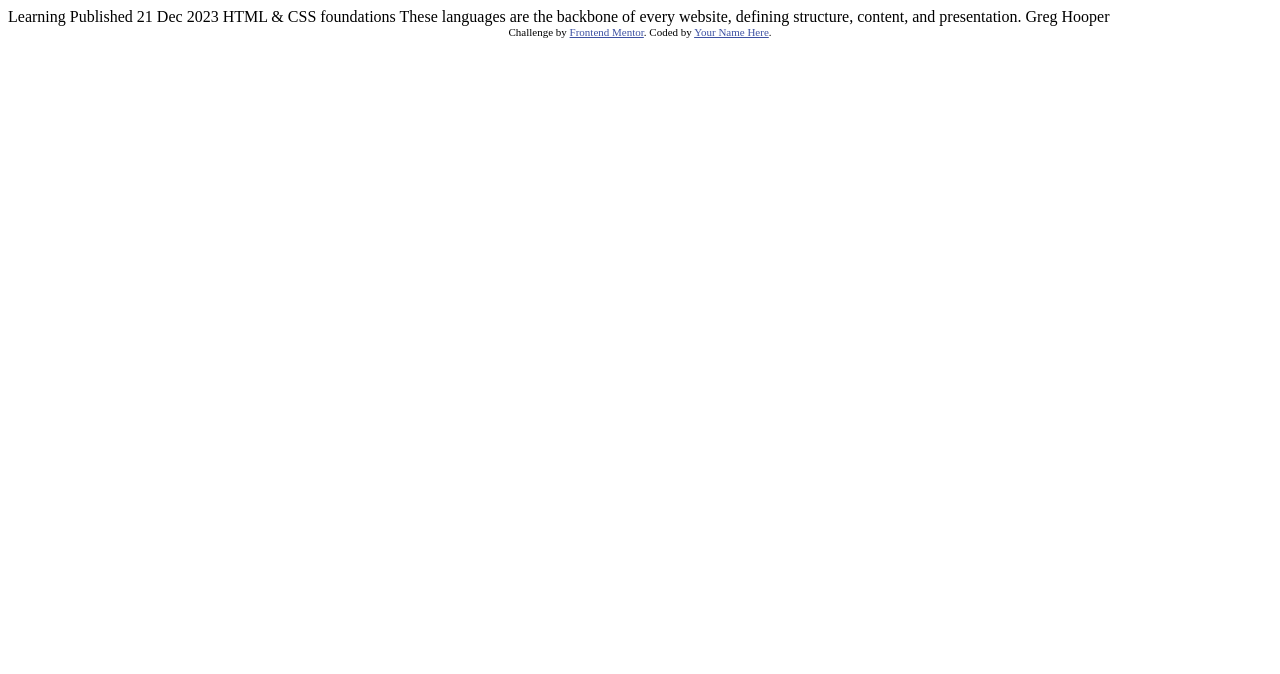
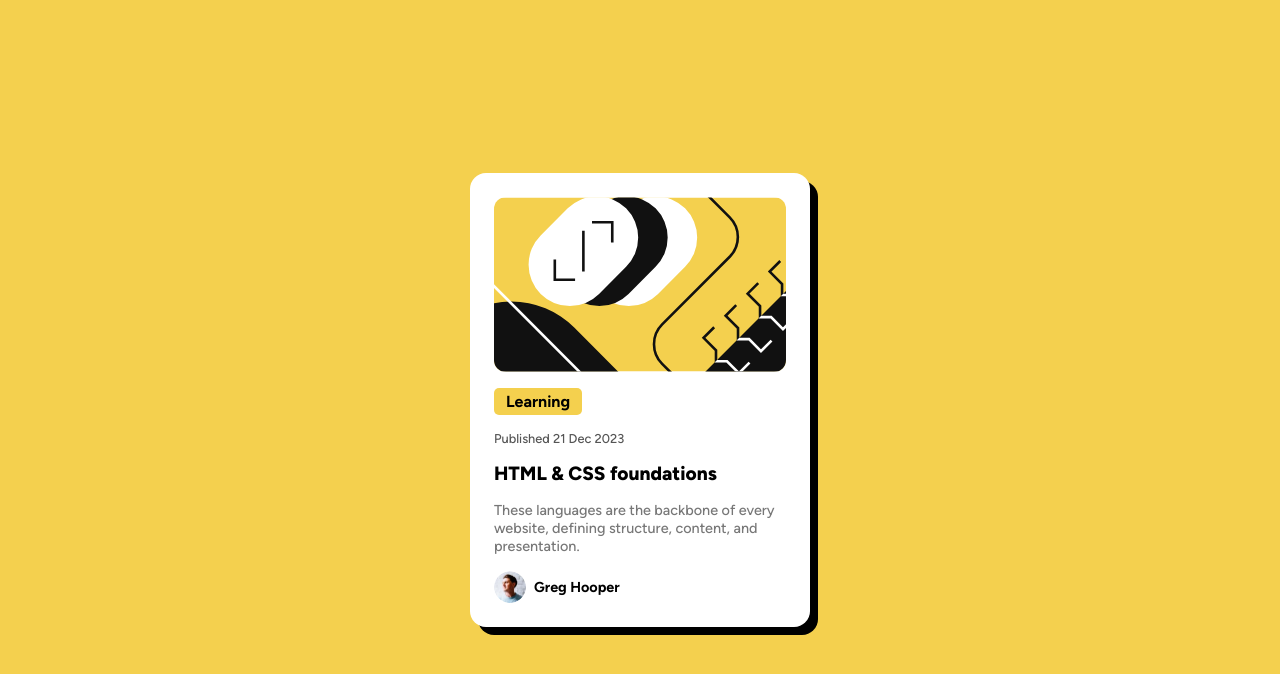
Before and after one commit to Readollar/blog-card, a plain HTML site: page index.html in a window 1280 px wide. Drawn offline with Linux system fonts and the light colour scheme.

Commit message:
Final update before submission

```diff
--- a/index.html
+++ b/index.html
@@ -2,33 +2,26 @@
 <html lang="en">
 <head>
   <meta charset="UTF-8">
-  <meta name="viewport" content="width=device-width, initial-scale=1.0"> <!-- displays site properly based on user's device -->
-
+  <meta name="viewport" content="width=device-width, initial-scale=1.0">
   <link rel="icon" type="image/png" sizes="32x32" href="./assets/images/favicon-32x32.png">
-
+  <link rel="stylesheet" href="styles.css">
   <title>Frontend Mentor | Blog preview card</title>
-
-  <!-- Feel free to remove these styles or customise in your own stylesheet 👍 -->
-  <style>
-    .attribution { font-size: 11px; text-align: center; }
-    .attribution a { color: hsl(228, 45%, 44%); }
-  </style>
 </head>
 <body>
-
-  Learning
-
-  Published 21 Dec 2023
-
-  HTML & CSS foundations
-
-  These languages are the backbone of every website, defining structure, content, and presentation.
-
-  Greg Hooper
-
-  <div class="attribution">
-    Challenge by <a href="https://www.frontendmentor.io?ref=challenge" target="_blank">Frontend Mentor</a>.
-    Coded by <a href="#">Your Name Here</a>.
+  <main>
+  <div class="card">
+    <img src="/assets/images/illustration-article.svg" alt="Article illustration" class="thumbnail">
+    <span class="category">Learning</span>
+    <span class="publish-date">Published 21 Dec 2023</span>
+    <h1 class="title">HTML & CSS foundations</h1>
+    <p class="description">
+      These languages are the backbone of every website, defining structure, content, and presentation.
+    </p>
+    <div class="author">
+      <img src="/assets/images/image-avatar.webp" alt="Greg Hooper avatar">
+      <span>Greg Hooper</span>
+    </div>
   </div>
+  </main>
 </body>
 </html>
--- /dev/null
+++ b/styles.css
@@ -0,0 +1,85 @@
+@font-face {
+      font-family: 'Figtree';
+      src: url('/assets/fonts/Figtree-VariableFont_wght.ttf') format('truetype');
+      font-weight: 500 800;
+      font-style: normal;
+}
+
+* {
+    margin: 0;
+    padding: 0;
+    box-sizing: border-box;
+}
+
+ body {
+      font-family: 'Figtree', sans-serif;
+      font-size: 16px;
+      background-color: #f4d04e;
+      display: flex;
+      justify-content: center;
+      align-items: center;
+      min-height: 100vh;
+}
+
+.card {
+      background-color: white;
+      border-radius: 1rem;
+      box-shadow: 8px 8px 0px black;
+      padding: 1.5rem;
+      max-width: 340px;
+      display: flex;
+      flex-direction: column;
+      gap: 1rem;
+}
+
+.card img.thumbnail {
+      width: 100%;
+      border-radius: 0.75rem;
+}
+
+.category {
+      background-color: #f4d04e;
+      padding: 0.25rem 0.75rem;
+      border-radius: 5px;
+      font-weight: bold;
+      font-size: 1rem;
+      width: fit-content;
+}
+
+.publish-date {
+      font-size: 0.8rem;
+      color: #555;
+}
+
+.title {
+      font-size: 1.2rem;
+      font-weight: 800;
+}
+
+.description {
+      font-size: 0.9rem;
+      color: #777;
+}
+
+.author {
+      display: flex;
+      align-items: center;
+      gap: 0.5rem;
+      margin-top: auto;
+}
+
+.author img {
+      width: 32px;
+      height: 32px;
+      border-radius: 50%;
+}
+
+.author span {
+      font-weight: bold;
+      font-size: 0.9rem;
+}
+
+.card:hover {
+      box-shadow: 12px 12px 0px black;
+      transition: box-shadow 0.2s ease;
+}
```
Also changed, not shown: preview.jpg (deleted), 3 other files.
